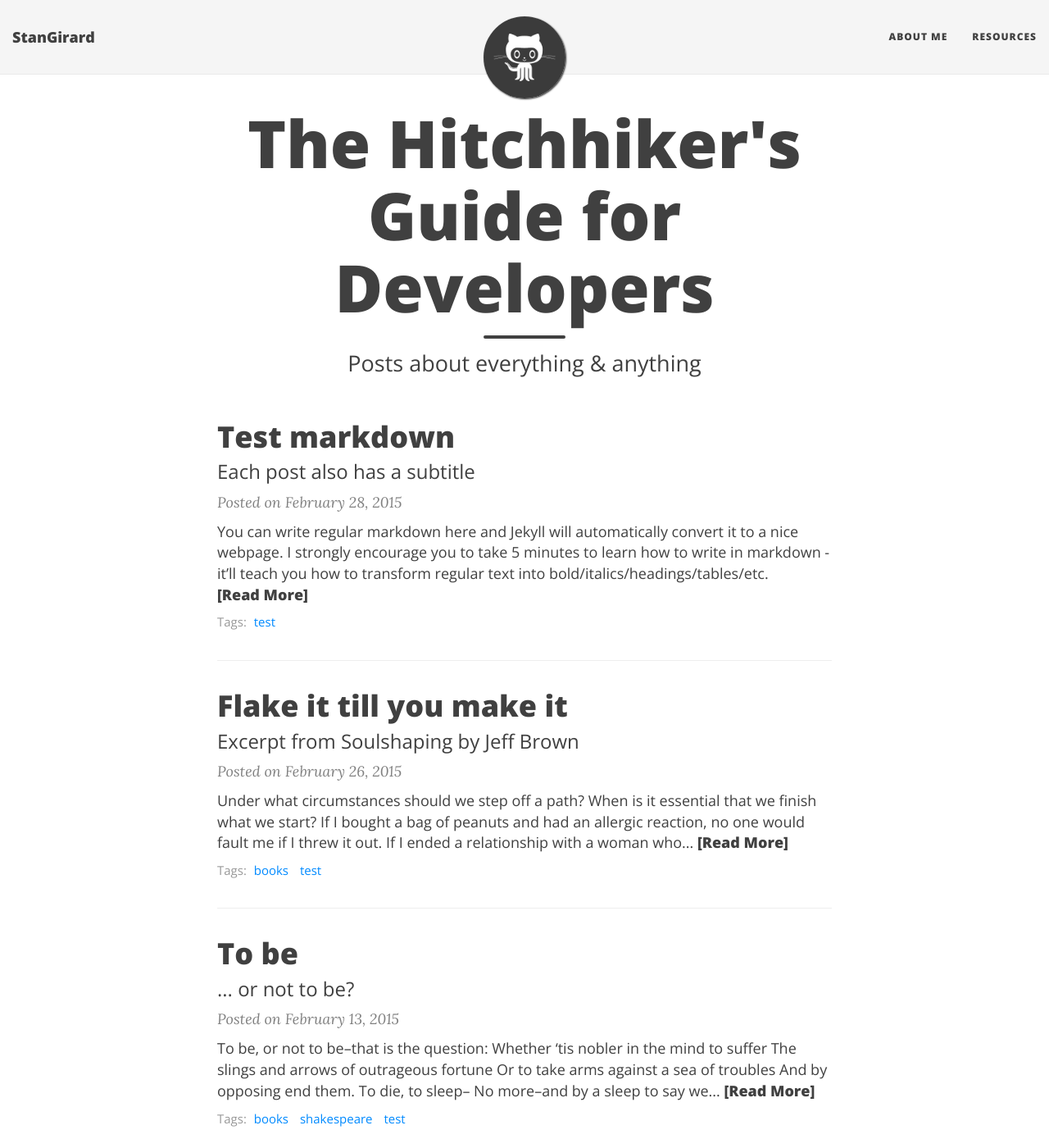
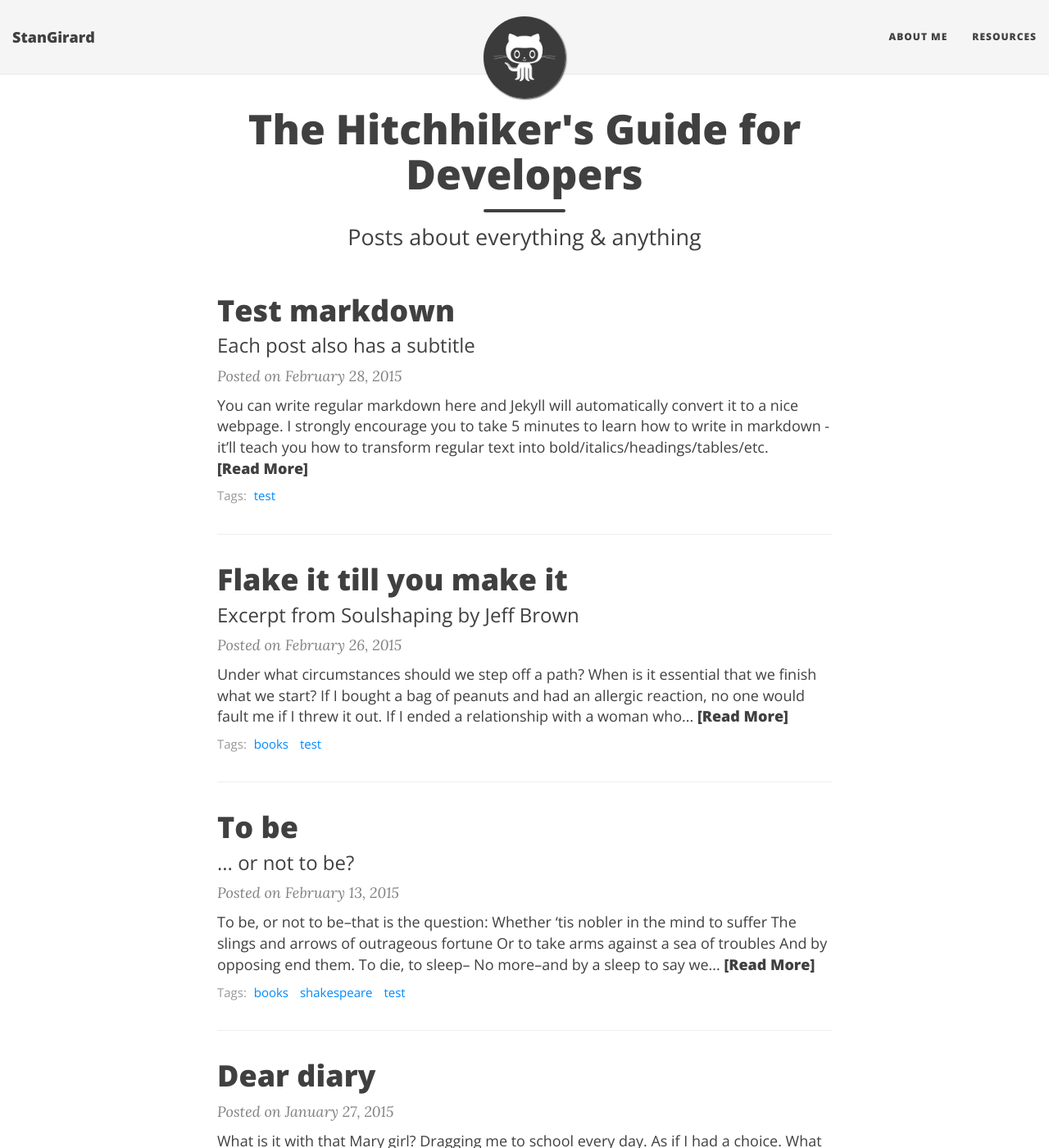
Before and after one commit to StanGirard/Primates-Jekyll, a Jekyll site: the page built from index.html, in a window 1280 px wide and 1400 px high. Shown: the whole window at 82% size. Built offline with Jekyll 4.4.1, drawn with Linux system fonts in a browser that asks for light colours; nearby versions of some CDN libraries; the list of posts is cut into pages by our own code.

Commit message:
[CSS] Changed CSS

```diff
--- a/_config.yml
+++ b/_config.yml
@@ -251,6 +251,7 @@
 plugins:
   - jekyll-paginate
   - jekyll-sitemap
+  - github-pages
 
 # Beautiful Jekyll / Dean Attali
 # 2fc73a3a967e97599c9763d05e564189
--- a/css/main.css
+++ b/css/main.css
@@ -470,7 +470,7 @@
 }
 .intro-header .page-heading h1 {
   margin-top: 0;
-  font-size: 30px;
+  font-size: 50px;
 }
 .intro-header .post-heading h1 {
   margin-top: 0;
@@ -523,7 +523,7 @@
     padding: 150px 0;
   }
   .intro-header .page-heading h1 {
-    font-size: 80px;
+    font-size: 50px;
   }
   .intro-header .post-heading h1 {
     font-size: 50px;
```
